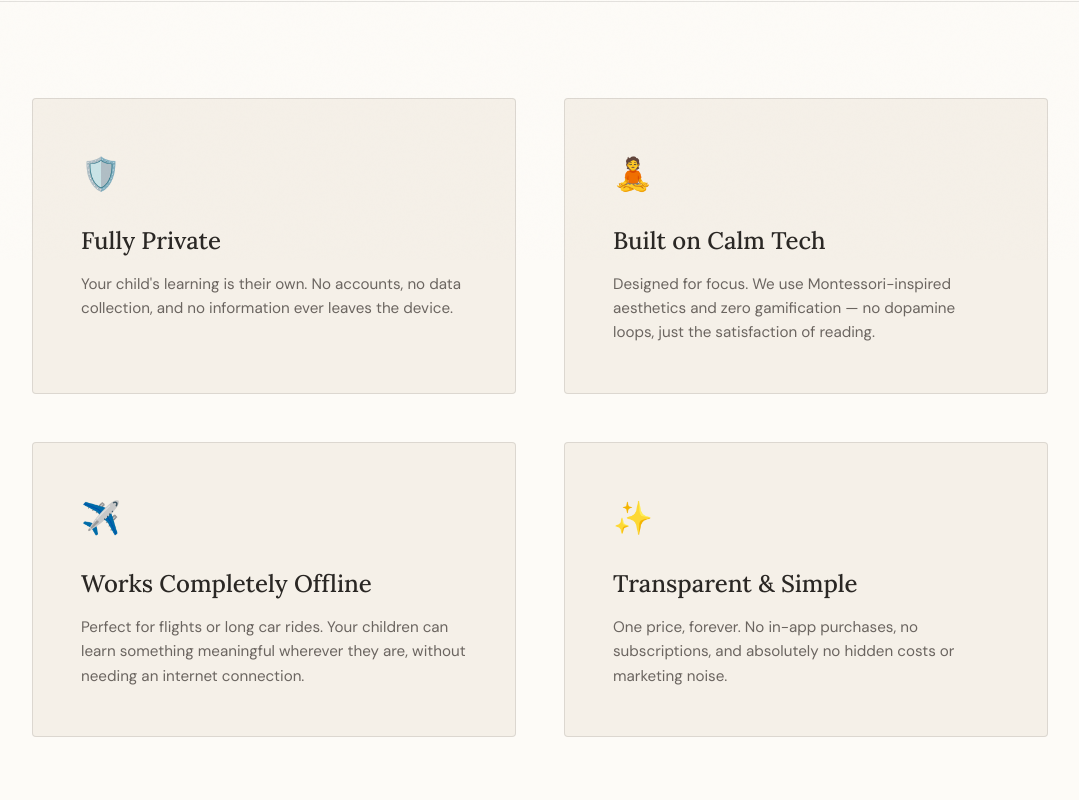
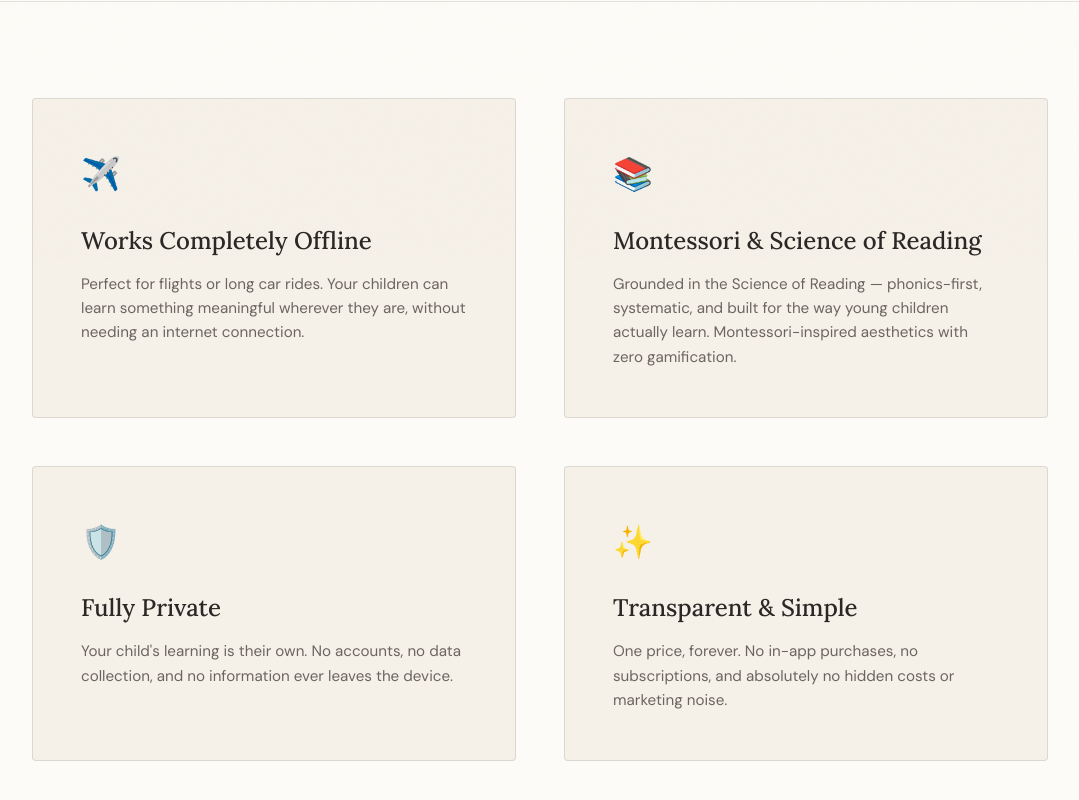
Before and after one commit to pensievelabs/ArtfulRootsCo, a website: page public/download.html in a window 1280 px wide. Shown: the part 540-1340 px from the top of the page, without its empty margins (100-1179 px from the left). Drawn offline with Linux system fonts and the light colour scheme.

Commit message:
Update content

```diff
--- a/public/download.html
+++ b/public/download.html
@@ -1,12 +1,15 @@
 <!DOCTYPE html>
 <html lang="en">
+
 <head>
   <meta charset="UTF-8" />
   <meta name="viewport" content="width=device-width, initial-scale=1.0" />
   <title>Download Clean Reader — Artful Roots Co.</title>
   <link rel="preconnect" href="https://fonts.googleapis.com" />
   <link rel="preconnect" href="https://fonts.gstatic.com" crossorigin />
-<link href="https://fonts.googleapis.com/css2?family=Lora:ital,wght@0,400;0,500;0,600;1,400;1,500&family=DM+Sans:wght@300;400;500&display=swap" rel="stylesheet" />
+  <link
+    href="https://fonts.googleapis.com/css2?family=Lora:ital,wght@0,400;0,500;0,600;1,400;1,500&family=DM+Sans:wght@300;400;500&display=swap"
+    rel="stylesheet" />
 
   <link rel="stylesheet" href="/styles.css" />
   <style>
@@ -15,6 +18,7 @@
       text-align: center;
       background: var(--cream);
     }
+
     .download-price {
       font-family: var(--font-serif);
       font-size: 1.5rem;
@@ -22,12 +26,14 @@
       margin: 1.5rem 0 2.5rem;
       font-style: italic;
     }
+
     .upsell-grid {
       display: grid;
       grid-template-columns: repeat(2, 1fr);
       gap: 3rem;
       margin: 6rem 0;
     }
+
     .upsell-item {
       padding: 3rem;
       background: var(--cream-deep);
@@ -35,51 +41,62 @@
       border: 1px solid var(--rule);
       transition: transform 0.2s ease;
     }
+
     .upsell-item:hover {
       transform: translateY(-4px);
     }
+
     .upsell-icon {
       font-size: 2rem;
       margin-bottom: 1.5rem;
       display: block;
     }
+
     .upsell-item h3 {
       margin-bottom: 1rem;
       color: var(--ink);
     }
+
     .upsell-item p {
       font-size: 0.95rem;
       line-height: 1.6;
     }
+
     .download-actions {
       display: flex;
       justify-content: center;
       gap: 1.5rem;
       flex-wrap: wrap;
     }
+
     @media (max-width: 768px) {
       .download-hero {
         padding: 8rem 1.5rem 4rem;
       }
+
       .download-actions {
         flex-direction: column;
         align-items: stretch;
         max-width: 320px;
         margin: 0 auto;
       }
+
       .nav-cta-group {
         display: none;
       }
+
       .upsell-grid {
         grid-template-columns: 1fr;
         gap: 1.5rem;
       }
+
       .upsell-item {
         padding: 2rem;
       }
     }
   </style>
 </head>
+
 <body>
 
   <!-- ─── NAVIGATION ─── -->
@@ -100,7 +117,8 @@
       <span class="hamburger-line"></span>
     </button>
     <div class="nav-cta-group">
-    <a href="https://apps.apple.com/us/app/clean-reader-learn-to-read/id6759177993" class="nav-cta" title="Download on App Store" target="_blank" rel="noopener">
+      <a href="https://apps.apple.com/us/app/clean-reader-learn-to-read/id6759177993" class="nav-cta"
+        title="Download on App Store" target="_blank" rel="noopener">
         <img src="/assets/apple-logo.svg" alt="Apple logo" />
       </a>
       <a href="/download.html" class="nav-cta" title="Download on iOS / Android">
@@ -117,7 +135,8 @@
       <p class="download-price">$4.99 one-time purchase</p>
 
       <div class="download-actions">
-      <a href="https://apps.apple.com/us/app/clean-reader-learn-to-read/id6759177993" class="btn-download" target="_blank" rel="noopener">
+        <a href="https://apps.apple.com/us/app/clean-reader-learn-to-read/id6759177993" class="btn-download"
+          target="_blank" rel="noopener">
           <img src="/assets/apple-logo.svg" alt="Apple logo" class="btn-download-icon" />
           <div class="btn-download-text">
             <span class="btn-download-label">Download on the</span>
@@ -141,27 +160,31 @@
   <section class="container">
     <div class="upsell-grid">
       <div class="upsell-item fade-in">
-      <span class="upsell-icon">🛡️</span>
-      <h3>Fully Private</h3>
-      <p>Your child's learning is their own. No accounts, no data collection, and no information ever leaves the device.</p>
+        <span class="upsell-icon">✈️</span>
+        <h3>Works Completely Offline</h3>
+        <p>Perfect for flights or long car rides. Your children can learn something meaningful wherever they are,
+          without needing an internet connection.</p>
       </div>
 
       <div class="upsell-item fade-in" style="transition-delay: 0.1s;">
-      <span class="upsell-icon">🧘</span>
-      <h3>Built on Calm Tech</h3>
-      <p>Designed for focus. We use Montessori-inspired aesthetics and zero gamification — no dopamine loops, just the satisfaction of reading.</p>
+        <span class="upsell-icon">📚</span>
+        <h3>Montessori & Science of Reading</h3>
+        <p>Grounded in the Science of Reading — phonics-first, systematic, and built for the way young children actually
+          learn. Montessori-inspired aesthetics with zero gamification.</p>
       </div>
 
       <div class="upsell-item fade-in" style="transition-delay: 0.15s;">
-      <span class="upsell-icon">✈️</span>
-      <h3>Works Completely Offline</h3>
-      <p>Perfect for flights or long car rides. Your children can learn something meaningful wherever they are, without needing an internet connection.</p>
+        <span class="upsell-icon">🛡️</span>
+        <h3>Fully Private</h3>
+        <p>Your child's learning is their own. No accounts, no data collection, and no information ever leaves the
+          device.</p>
       </div>
 
       <div class="upsell-item fade-in" style="transition-delay: 0.2s;">
         <span class="upsell-icon">✨</span>
         <h3>Transparent & Simple</h3>
-      <p>One price, forever. No in-app purchases, no subscriptions, and absolutely no hidden costs or marketing noise.</p>
+        <p>One price, forever. No in-app purchases, no subscriptions, and absolutely no hidden costs or marketing noise.
+        </p>
       </div>
     </div>
   </section>
@@ -196,8 +219,10 @@
     <div class="container">
       <div class="footer-inner">
         <div>
-        <a href="/" class="footer-left" style="gap: 0.5rem; font-family: var(--font-serif); font-size: 1rem; color: var(--ink); display: flex; align-items: center;">
-          <img src="/assets/ArtfulRootsCo_Sq.jpg" alt="Artful Roots" style="width: 24px; height: 24px; border-radius: 50%; object-fit: cover;" />
+          <a href="/" class="footer-left"
+            style="gap: 0.5rem; font-family: var(--font-serif); font-size: 1rem; color: var(--ink); display: flex; align-items: center;">
+            <img src="/assets/ArtfulRootsCo_Sq.jpg" alt="Artful Roots"
+              style="width: 24px; height: 24px; border-radius: 50%; object-fit: cover;" />
             Artful Roots Co.
           </a>
           <p class="footer-copy" style="margin-top: 0.3rem;">Redmond, WA · Building calm technology for children.</p>
@@ -214,4 +239,5 @@
   <script src="/scripts.js"></script>
 
 </body>
+
 </html>
```
Lines whose indentation alone changed are shown as unchanged.
